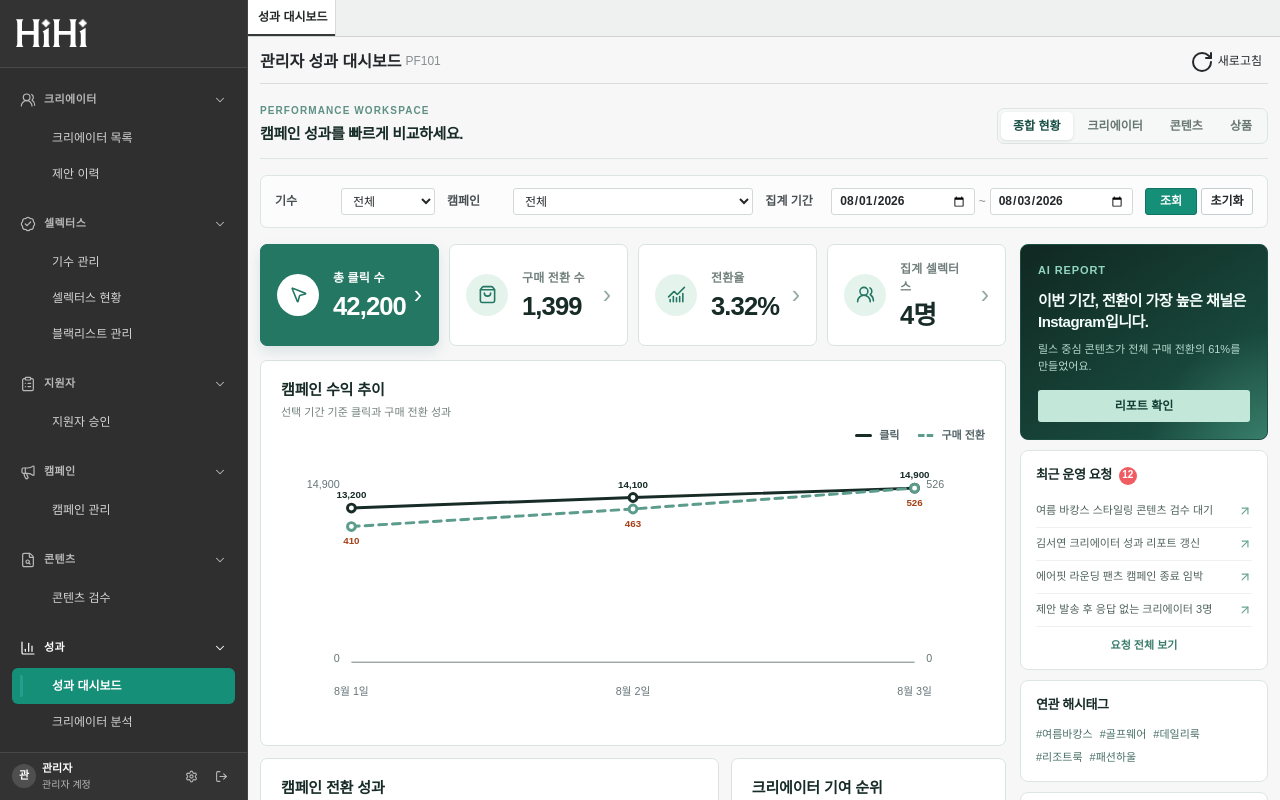
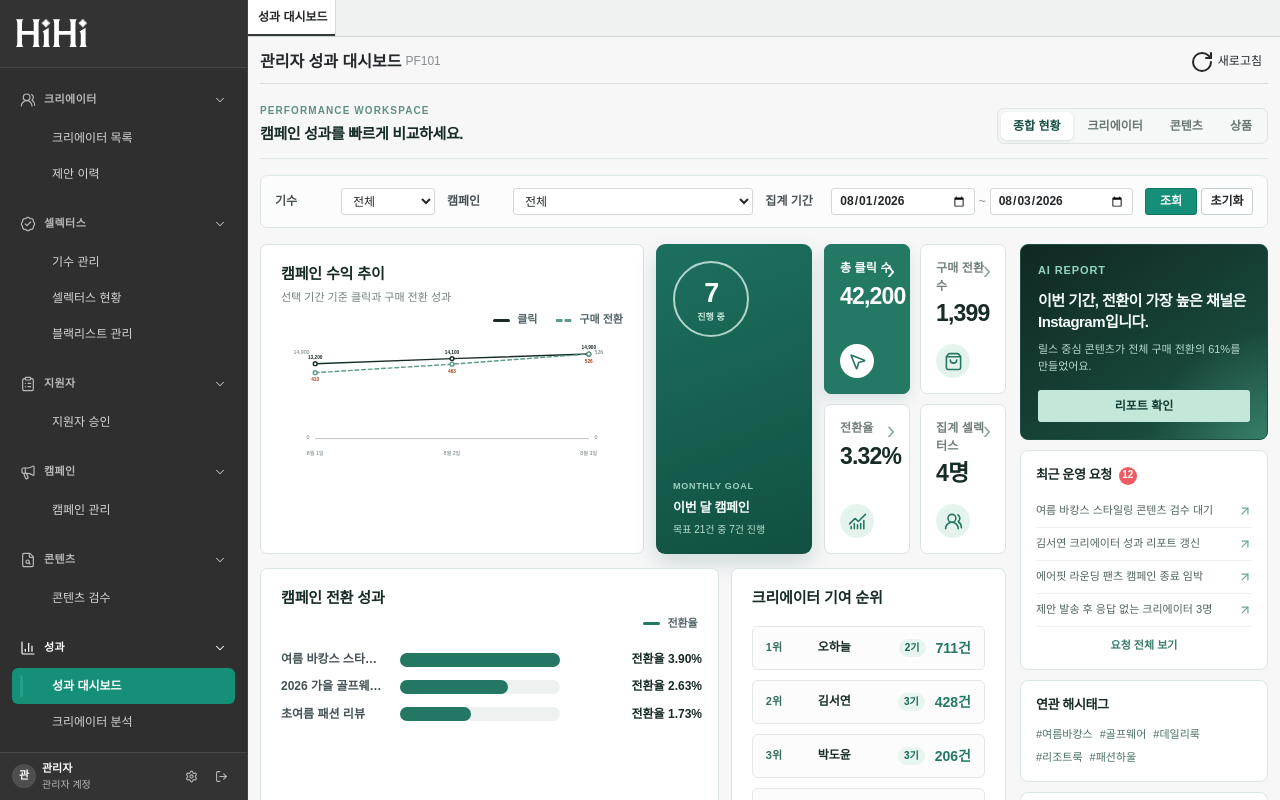
Before and after one commit to HD-Fuma/fe-hiselectors-admin, a React (Vite) app: page / in a window 1280 px wide. Shown: the top 800 px of the page. Built offline with nearby package versions, Linux system fonts and the light colour scheme.

Commit message:
feat: reshape dashboard cards to analytics layout

```diff
--- a/src/features/performance/PerformanceCharts.tsx
+++ b/src/features/performance/PerformanceCharts.tsx
@@ -25,17 +25,19 @@ export interface PerformanceKpiItem {
 
 interface PerformanceKpiGridProps {
   ariaLabel: string;
+  className?: string;
   items: readonly PerformanceKpiItem[];
 }
 
 export function PerformanceKpiGrid({
   ariaLabel,
+  className,
   items,
 }: PerformanceKpiGridProps) {
   return (
     <dl
       aria-label={ariaLabel}
-      className="fuma-performance-kpi-grid"
+      className={`fuma-performance-kpi-grid${className ? ` ${className}` : ""}`}
       data-visual-contract="metric-strip"
       role="group"
     >
--- a/src/features/performance/PerformancePages.tsx
+++ b/src/features/performance/PerformancePages.tsx
@@ -312,6 +312,19 @@ function PerformanceEntityCardGrid({
             </dl>
           </article>
         ))}
+      </div>
+    </section>
+  );
+}
+
+function DashboardGoalCard() {
+  return (
+    <section className="fuma-performance-goal-card" aria-label="이번 달 캠페인 목표">
+      <div className="fuma-performance-goal-card__ring"><strong>7</strong><span>진행 중</span></div>
+      <div>
+        <p>MONTHLY GOAL</p>
+        <strong>이번 달 캠페인</strong>
+        <span>목표 21건 중 7건 진행</span>
       </div>
     </section>
   );
@@ -698,18 +711,22 @@ export function PerformanceDashboardPage() {
         <PerformanceFilters />
         <div className="fuma-performance-dashboard-layout">
           <div className="fuma-performance-dashboard-main">
-            <PerformanceKpiGrid
-              ariaLabel="성과 요약"
-              items={visualData.kpis}
-            />
-            <div className="fuma-performance-visuals fuma-performance-visuals--overview">
-              <div className="fuma-performance-visuals__wide">
+            <div className="fuma-performance-dashboard-hero">
+              <div className="fuma-performance-dashboard-hero__trend">
                 <PerformanceTrendChart
                   points={visualData.trendPoints}
                   title="캠페인 수익 추이"
                   description="선택 기간 기준 클릭과 구매 전환 성과"
                 />
               </div>
+              <DashboardGoalCard />
+              <PerformanceKpiGrid
+                ariaLabel="성과 요약"
+                className="fuma-performance-kpi-grid--dashboard"
+                items={visualData.kpis}
+              />
+            </div>
+            <div className="fuma-performance-visuals fuma-performance-visuals--overview">
               <PerformanceBarChart
                 items={visualData.campaignItems}
                 mode="single"
--- a/src/styles/performance-dashboard.css
+++ b/src/styles/performance-dashboard.css
@@ -476,6 +476,74 @@ body:has(.fuma-performance-page) .hsas-admin-shell__content {
   gap: 14px;
 }
 
+.fuma-performance-dashboard-hero {
+  display: grid;
+  grid-template-columns: minmax(360px, 1fr) 156px 182px;
+  gap: 12px;
+  align-items: stretch;
+}
+
+.fuma-performance-dashboard-hero__trend {
+  min-width: 0;
+}
+
+.fuma-performance-dashboard-hero__trend .fuma-performance-chart {
+  height: 100%;
+  min-height: 310px;
+}
+
+.fuma-performance-dashboard-hero__trend .fuma-performance-chart svg {
+  max-height: 255px;
+}
+
+.fuma-performance-goal-card {
+  display: flex;
+  flex-direction: column;
+  justify-content: space-between;
+  min-height: 310px;
+  padding: 17px;
+  border-radius: 9px;
+  color: #f7fffb;
+  background: linear-gradient(160deg, #1d705e, #115041);
+  box-shadow: 0 10px 22px rgb(19 89 71 / 17%);
+}
+
+.fuma-performance-goal-card__ring {
+  display: grid;
+  width: 76px;
+  height: 76px;
+  place-content: center;
+  border: 2px solid rgb(237 255 247 / 72%);
+  border-radius: 50%;
+  text-align: center;
+}
+
+.fuma-performance-goal-card__ring strong { display: block; font-size: 27px; letter-spacing: -0.06em; }
+.fuma-performance-goal-card__ring span { margin-top: -2px; color: #c8e7da; font-size: 9px; font-weight: 700; }
+.fuma-performance-goal-card p { margin: 0 0 6px; color: #9ed0bf; font-size: 9px; font-weight: 800; letter-spacing: .08em; }
+.fuma-performance-goal-card > div:last-child > strong { display: block; font-size: 13px; letter-spacing: -0.025em; }
+.fuma-performance-goal-card > div:last-child > span { display: block; margin-top: 5px; color: #b8ded0; font-size: 10px; line-height: 1.45; }
+
+.fuma-performance-kpi-grid--dashboard {
+  grid-template-columns: repeat(2, minmax(0, 1fr));
+  gap: 10px;
+}
+
+.fuma-performance-kpi-grid--dashboard .fuma-performance-kpi-grid__item {
+  min-height: 150px;
+  flex-direction: column;
+  align-items: flex-start;
+  justify-content: space-between;
+  gap: 10px;
+  padding: 15px;
+}
+
+.fuma-performance-kpi-grid--dashboard .fuma-performance-kpi-grid__copy { flex: 0; }
+.fuma-performance-kpi-grid--dashboard .fuma-performance-kpi-grid__icon { order: 2; width: 34px; height: 34px; flex-basis: 34px; font-size: 15px; }
+.fuma-performance-kpi-grid--dashboard .fuma-performance-kpi-grid__chevron { position: absolute; top: 13px; right: 14px; }
+.fuma-performance-kpi-grid--dashboard dd { font-size: 23px; }
+.fuma-performance-kpi-grid--dashboard .fuma-performance-kpi-grid__item.is-featured { background: #247964; }
+
 .fuma-performance-operations-rail {
   display: grid;
   gap: 10px;
@@ -927,6 +995,11 @@ body:has(.fuma-performance-page) .hsas-admin-shell__content {
 
   .fuma-performance-dashboard-layout { grid-template-columns: minmax(0, 1fr); }
 
+  .fuma-performance-dashboard-hero { grid-template-columns: minmax(0, 1fr) 160px; }
+  .fuma-performance-kpi-grid--dashboard { grid-column: 1 / -1; grid-template-columns: repeat(4, minmax(0, 1fr)); }
+  .fuma-performance-kpi-grid--dashboard .fuma-performance-kpi-grid__item { min-height: 100px; flex-direction: row; align-items: center; }
+  .fuma-performance-kpi-grid--dashboard .fuma-performance-kpi-grid__icon { order: 0; }
+
   .fuma-performance-operations-rail {
     grid-template-columns: repeat(2, minmax(0, 1fr));
   }
@@ -987,6 +1060,9 @@ body:has(.fuma-performance-page) .hsas-admin-shell__content {
 
   .fuma-performance-operations-rail { grid-template-columns: minmax(0, 1fr); }
   .fuma-performance-ai-card { grid-column: auto; grid-template-columns: minmax(0, 1fr); }
+  .fuma-performance-dashboard-hero { grid-template-columns: minmax(0, 1fr); }
+  .fuma-performance-goal-card { min-height: 180px; }
+  .fuma-performance-kpi-grid--dashboard { grid-template-columns: repeat(2, minmax(0, 1fr)); }
 
   .fuma-performance-content-card__cover {
     min-height: 98px;
```
